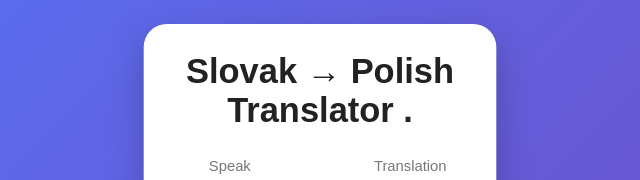
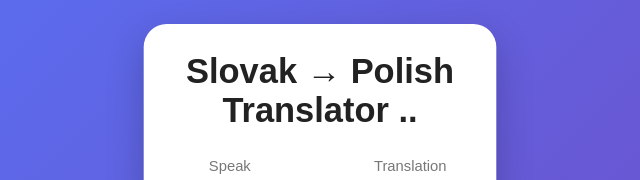
Before and after one commit to juliuswe415/multilingual-voice-translation-elevenlabs-sk-pl, a website: page public/index.html in a window 1280 px wide. Shown: the top 180 px of the page, 320-960 px from the left. Drawn offline with Linux system fonts and the light colour scheme.

Commit message:
Update index.html

```diff
--- a/public/index.html
+++ b/public/index.html
@@ -24,7 +24,7 @@
 
     <h1>
       Slovak → Polish<br />
-      Translator .
+      Translator ..
     </h1>
 
     <div class="translator-info">
```
